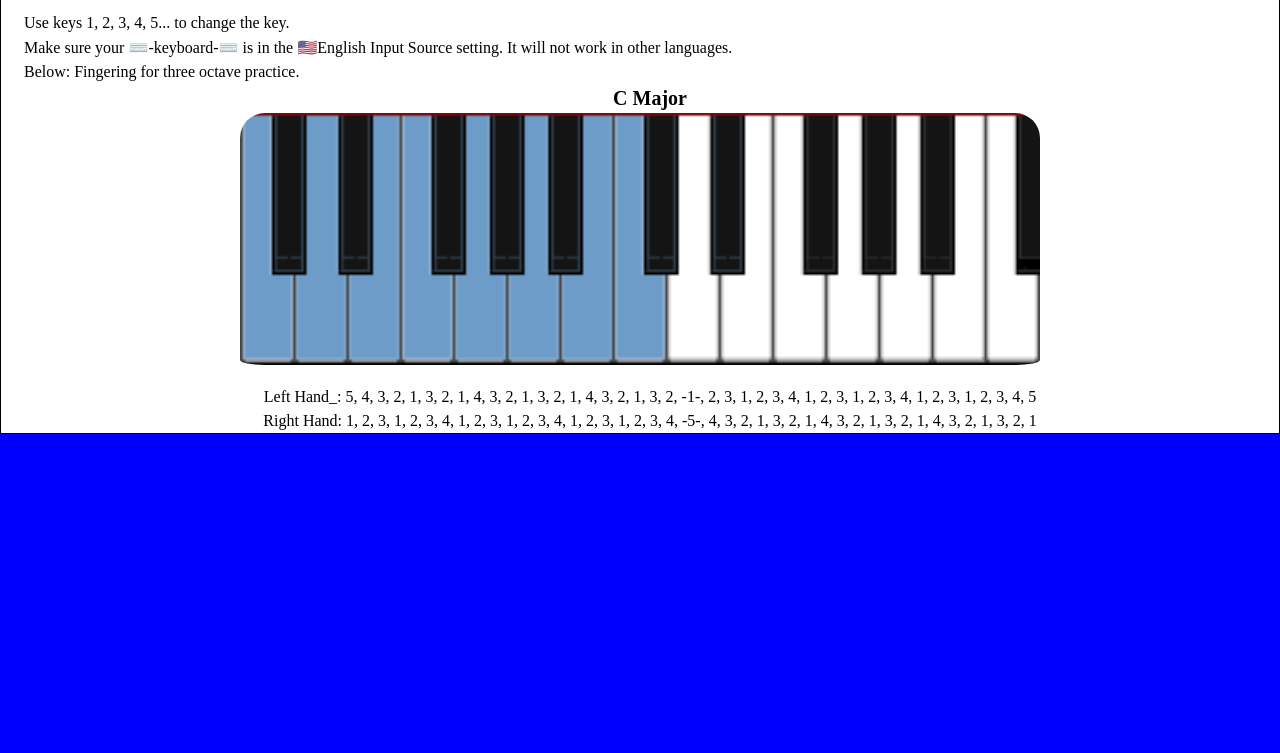
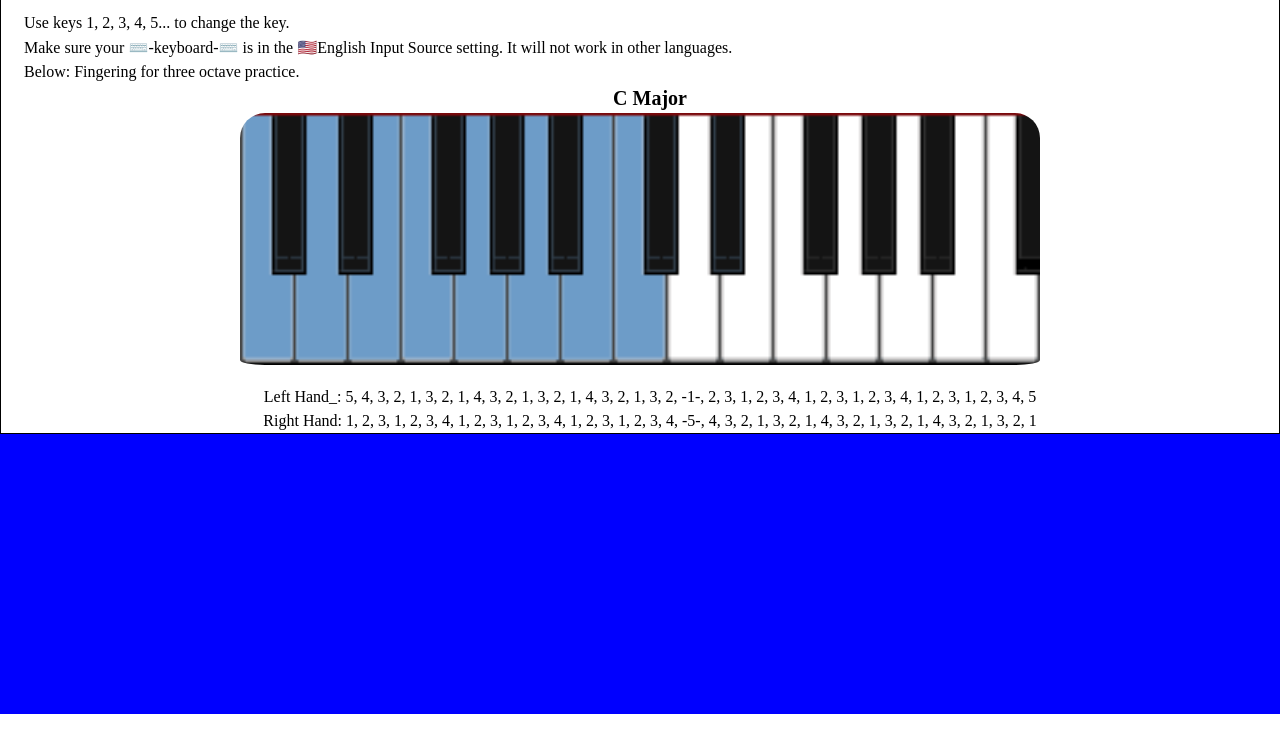
Before and after one commit to oscargch/pianoscales, a plain HTML site: page index.html in a window 1280 px wide. Shown: the part 265-1018 px from the top of the page. After the commit the page ends 979 px from the top, so only its background shows below. Drawn offline with Linux system fonts and the light colour scheme.

Commit message:
changes to css grid

```diff
--- a/css/style.css
+++ b/css/style.css
@@ -1,6 +1,10 @@
 * {
   margin: 0;
   padding: 0;
+}
+
+body {
+  display: grid;
 }
 
 a {
@@ -204,7 +208,8 @@ transform: scale(1.2);
 }
 
 #footer {
-  height: 100vh;
+  display: grid;
+  height: 35vh;
   background-color: blue;
 }
 
@@ -214,6 +219,8 @@ transform: scale(1.2);
 
 #pianopic {
   display: grid;
+  grid-template-columns: 10px 10px 10px;
+  grid-template-rows: 10;
   margin-left: auto;
   margin-right: auto;
   padding-top: 0px;
```
Also changed, not shown: index.html (+2 -0 lines).
